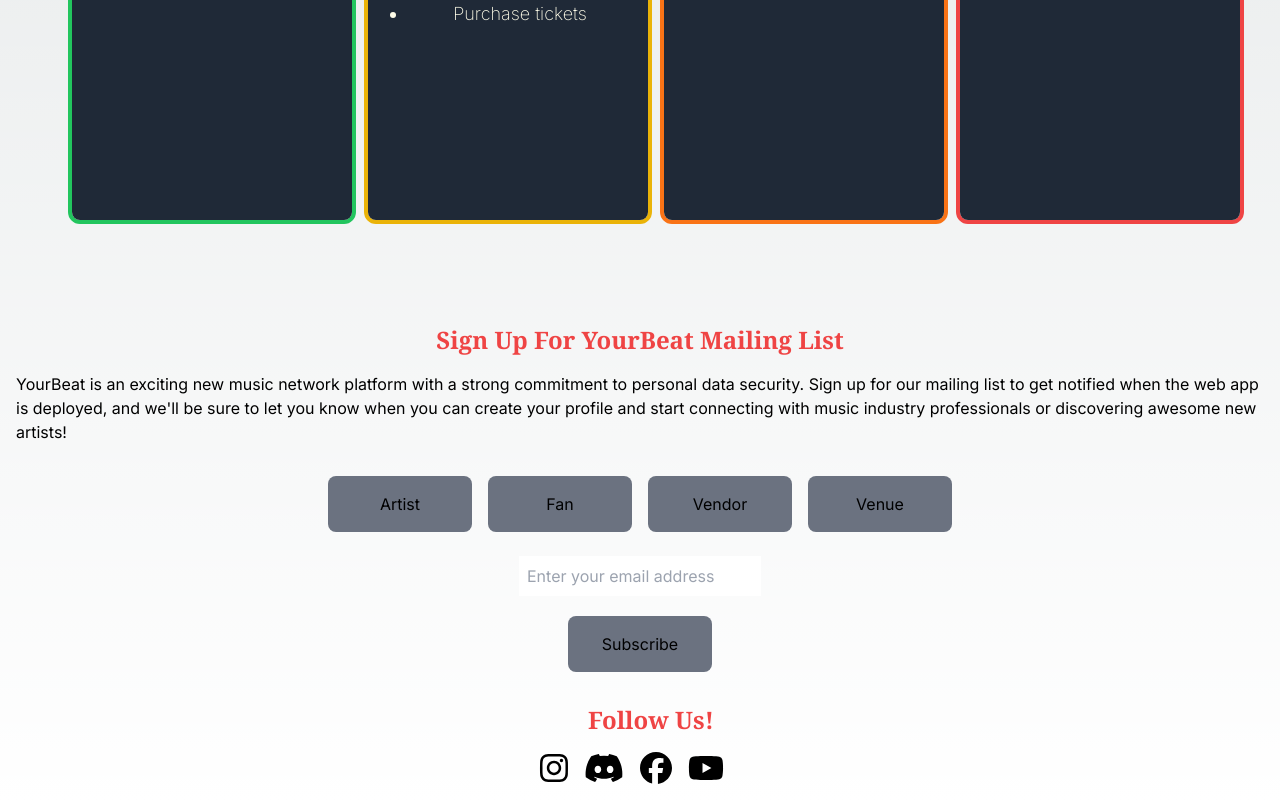
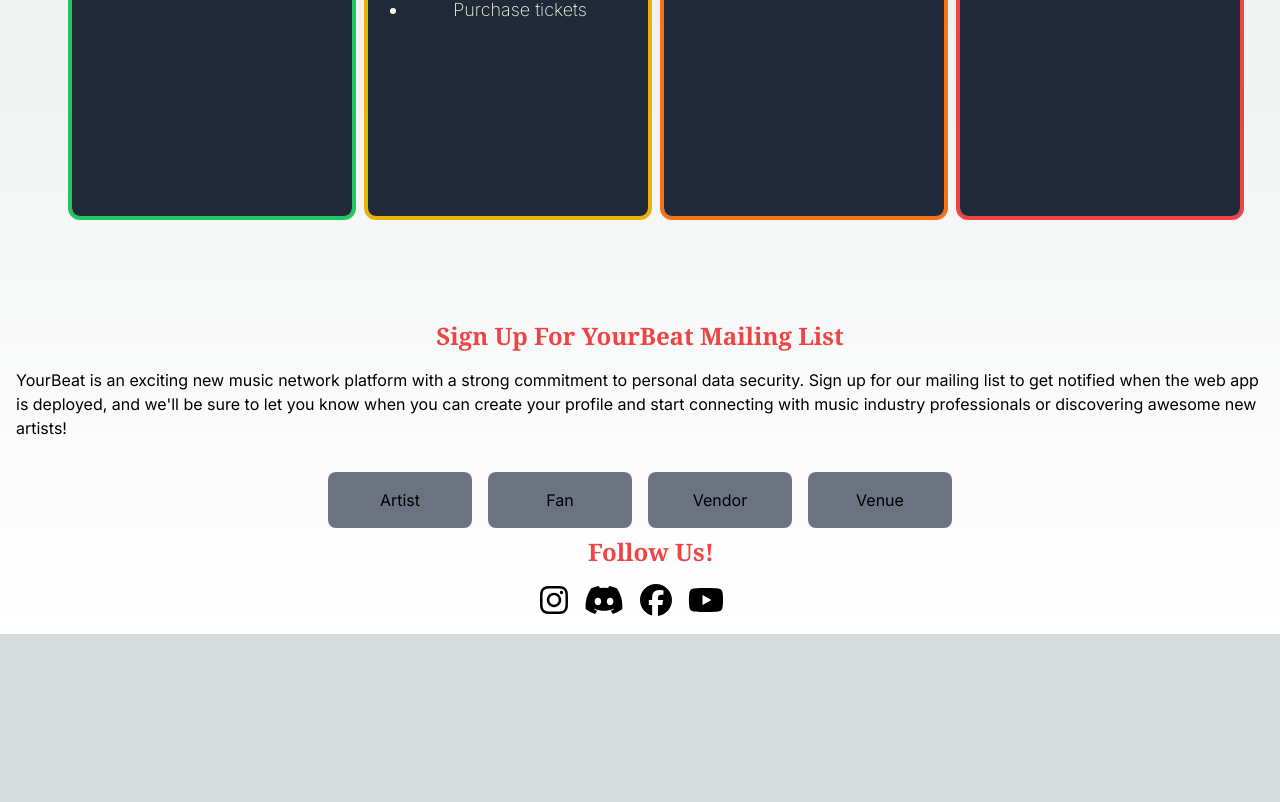
Before and after one commit to segvndo/YourBeat-TS, a Next.js app: page / in a window 1280 px wide. Shown: the part 1075-1877 px from the top of the page. After the commit the page ends 1709 px from the top, so only its background shows below. Built offline with nearby package versions, Linux system fonts and the light colour scheme.

Commit message:
Revise Mailing component via removing buttons and creating separate component to be rendered in Mailing component

```diff
--- /dev/null
+++ b/app/components/ClientButtons.tsx
@@ -0,0 +1,45 @@
+'use client';
+
+import React from 'react';
+import Buttons from '@/app/components/Button';
+
+type ClientButtonsProps = {
+  selectedRoles: string[];
+  handleRoleSelection: (role: string) => void;
+};
+
+const ClientButtons: React.FC<ClientButtonsProps> = ({ selectedRoles, handleRoleSelection }) => {
+  return (
+    <div className="flex flex-row justify-center">
+      <Buttons
+        variant={selectedRoles.includes('Artist') ? 'green' : 'gray'}
+        onClick={() => handleRoleSelection('Artist')}
+      >
+        Artist
+      </Buttons>
+
+      <Buttons
+        variant={selectedRoles.includes('Fan') ? 'green' : 'gray'}
+        onClick={() => handleRoleSelection('Fan')}
+      >
+        Fan
+      </Buttons>
+
+      <Buttons
+        variant={selectedRoles.includes('Vendor') ? 'green' : 'gray'}
+        onClick={() => handleRoleSelection('Vendor')}
+      >
+        Vendor
+      </Buttons>
+
+      <Buttons
+        variant={selectedRoles.includes('Venue') ? 'green' : 'gray'}
+        onClick={() => handleRoleSelection('Venue')}
+      >
+        Venue
+      </Buttons>
+    </div>
+  );
+};
+
+export default ClientButtons;
--- a/app/components/HomeHeading.tsx
+++ b/app/components/HomeHeading.tsx
@@ -7,10 +7,12 @@
 const HomeHeading: React.FC = () => {
   return (
     <div>
-      {/* <h1 className="text-4xl font-bold">Welcome to YourBeat!</h1> */}
-
-      <Image src={YBLogo} alt="YourBeat Logo" width={600} height={700} className="mt-4" />
-      <Image src={YBText} alt="YourBeat Text" width={600} height={700} className="mt-4" />
+      <div>
+        <Image src={YBLogo} alt="YourBeat Logo" width={600} height={700} className="mt-4" />
+      </div>
+      <div>
+        <Image src={YBText} alt="YourBeat Text" width={600} height={700} className="mt-4" />
+      </div>
 
     </div>
   );
--- /dev/null
+++ b/app/components/Subscribe.tsx
@@ -0,0 +1,53 @@
+'use client';
+import React, { useState } from 'react';
+import Buttons from '@/app/components/Button';
+
+type SubscribeFormProps = {
+  onSubmit: (email: string) => void;
+};
+
+const SubscribeForm: React.FC<SubscribeFormProps> = ({ onSubmit }) => {
+  const [email, setEmail] = useState<string>('');
+  const [isSubscribed, setIsSubscribed] = useState<boolean>(false);
+
+  const handleInputChange = (e: React.ChangeEvent<HTMLInputElement>) => {
+    setEmail(e.target.value);
+  };
+
+  const handleSubmit = (e: React.FormEvent) => {
+    e.preventDefault();
+    onSubmit(email);
+    setIsSubscribed(true);
+  };
+
+  return (
+    <div>
+      {isSubscribed ? (
+        <p className="flex justify-center items-center mt-3 pb-6">Welcome to YourBeat! Stay tuned for exciting updates and exclusive offers. Thanks for joining us!</p>
+        ) : (
+          <form onSubmit={handleSubmit}>
+          <label className="flex justify-center items-center">
+            <input
+              type="email"
+              value={email}
+              placeholder='Enter your email address'
+              onChange={handleInputChange}
+              required
+              className="h-10 mt-4 pl-2 text-black"
+              />
+          </label>
+
+          <div className="flex justify-center items-center mt-3 pb-6">
+            <Buttons
+              variant="darkgreen"
+              onClick={() => console.log('Button clicked')}>
+              Subscribe
+            </Buttons>
+          </div>
+        </form>
+      )}
+    </div>
+  );
+};
+
+export default SubscribeForm;
--- a/app/components/about.tsx
+++ b/app/components/about.tsx
@@ -1,7 +1,7 @@
 export default function About() {
   return (
       <div className="bg-black">
-        <div className="font-sans text-3xl text-red-500 font-semibold ">
+        <div className=" mt-14 font-sans text-3xl text-red-500 font-semibold ">
           About YourBeat
         </div>
 
--- a/app/components/inputSubscribe.tsx
+++ /dev/null
@@ -1,75 +0,0 @@
-'use client';
-import React, { ChangeEvent, CSSProperties } from 'react';
-import Buttons from '@/app/components/Button';
-
-type SubscribeProps = {
-  setEmail: React.Dispatch<React.SetStateAction<string>>;
-  handleSubscribe: () => Promise<void>;
-  className?: string;
-  style?: CSSProperties;
-};
-
-const Subscribe: React.FC<SubscribeProps> = ({ setEmail, handleSubscribe, className, style }) => {
-  const [buttonClicked, setButtonClicked] = React.useState(false);
-  const [error, setError] = React.useState<string | null>(null);
-  const [isHovered, setIsHovered] = React.useState(false);
-
-  const handleChange = (e: ChangeEvent<HTMLInputElement>) => {
-    const enteredEmail = e.target.value;
-
-    // Min and max length
-    if (enteredEmail.length < 10) {
-      setError('Please enter a valid email address');
-    } else if (enteredEmail.length <= 100) {
-      setEmail(enteredEmail);
-      setError(null); // Clear any previous errors
-    } else {
-      setError('Please enter a valid email address');
-    }
-  };
-
-  const handleButtonClick = async () => {
-    setButtonClicked(true);
-
-    // Display error message only if the email is less than 10 characters
-    if (error && error.includes('')) {
-      console.error(error);
-    } else {
-      await handleSubscribe();
-    }
-  };
-
-  return (
-    <div>
-      <div className="flex justify-center items-center">
-        <input
-          className="h-10 mt-4 pl-2 text-black"
-          type="text"
-          placeholder="Enter your email address"
-          onChange={handleChange}
-          maxLength={100}
-        />
-      </div>
-
-      {buttonClicked && error && (
-        <div className="text-red-500 text-sm text-center mt-2">{error}</div>
-      )}
-
-      <div className="flex justify-center items-center mt-3 pb-6">
-        <Buttons
-          variant={buttonClicked ? "darkGreen" : "darkGreen"}
-          onClick={handleButtonClick}
-        >
-
-          Subscribe
-        </Buttons>
-
-        <div>
-
-        </div>
-      </div>
-    </div>
-  );
-};
-
-export default Subscribe;
--- a/app/components/mailing.tsx
+++ b/app/components/mailing.tsx
@@ -1,33 +1,44 @@
 'use client';
-import React, { useState } from "react";
-import Buttons from "@/app/components/Button";
-import Subscribe from "@/app/components/InputSubscribe";
+import React, { useState } from 'react';
+import ClientButtons from '@/app/components/ClientButtons';
+import Subscribe from '@/app/components/Subscribe';
 
-const Mailing: React.FC = () => {
-  const [subscriptionComplete, setSubscriptionComplete] = useState(false);
-  const [email, setEmail] = useState("");
+type MailingProps = {};
 
+const Mailing: React.FC<MailingProps> = () => {
+  const [selectedRoles, setSelectedRoles] = useState<string[]>([]);
+  const [subscriptionComplete, setSubscriptionComplete] = useState<boolean>(false);
+  const [email, setEmail] = useState<string>('');
 
-  // Check if the email is not an empty string before initiating the subscription process. If the email is empty, it won't set subscriptionComplete to true
-  const handleSubscribe = async () => {
+  const handleRoleSelection = (role: string) => {
+    const updatedRoles = [...selectedRoles];
+
+    if (updatedRoles.includes(role)) {
+      const index = updatedRoles.indexOf(role);
+      updatedRoles.splice(index, 1);
+    } else {
+      updatedRoles.push(role);
+    }
+
+    setSelectedRoles(updatedRoles);
+
+    if (updatedRoles.length === 0) {
+      setEmail('');
+    }
+  };
+  const handleSubscribe = async (email: string) => {
     try {
-      if (email.trim() !== "") {
-        await subscribeUser(email);
+      if (selectedRoles.length > 0 && email.trim() !== '') {
+        // Your subscription logic here (if needed)
+        console.log(`Subscribed with email: ${email}`);
         setSubscriptionComplete(true);
+      } else {
+        console.error('Cannot subscribe without selecting roles and providing an email.');
       }
     } catch (error) {
-      console.error("Subscription failed:", error);
+      console.error('Subscription failed:', error);
     }
   };
-
-  const subscribeUser = async (userEmail: string) => {
-    return new Promise<void>((resolve) => {
-      setTimeout(() => {
-        console.log(`Subscribed ${userEmail} to the mailing list`);
-        resolve();
-      }, 1000);
-    })
-  }
 
   return (
     <footer>
@@ -35,54 +46,30 @@
         Sign Up For YourBeat Mailing List
       </div>
 
-      {subscriptionComplete && email ? (
-        <p className="flex justify-center items-center mt-3 pb-6">Welcome to YourBeat! Stay tuned for exciting updates and exclusive offers. Thanks for joining us!</p>
-      ) : (
-        <>
+      <div className="pb-6">
+        YourBeat is an exciting new music network platform with a strong commitment to personal data security. Sign up for our mailing list to get notified when the web app is deployed, and we'll be sure to let you know when you can create your profile and start connecting with music industry professionals or discovering awesome new artists!
+      </div>
 
-          <div className="pb-6">
-            YourBeat is an exciting new music network platform with a strong commitment to personal data security. Sign up for our mailing list to get notified when the web app is deployed, and we'll be sure to let you know when you can create your profile and start connecting with music industry professionals or discovering awesome new artists!
-          </div>
+      <div>
+        {!subscriptionComplete && (
+          <ClientButtons selectedRoles={selectedRoles} handleRoleSelection={handleRoleSelection} />
+        )}
+      </div>
 
+      <div>
+        {!subscriptionComplete && selectedRoles.length > 0 && (
+          <Subscribe onSubmit={handleSubscribe} />
+        )}
 
-          {/* onClick handlers for the buttons call handleSubscribe directly to ensure the subscription process is triggered only when a button is clicked */}
-          <div className="flex flex-row justify-center">
-            <Buttons
-              variant="green"
-              onClick={() => handleSubscribe()}
-            >Artist
-            </Buttons>
-
-            <Buttons
-              variant="green"
-              onClick={() => handleSubscribe()}
-            >Fan
-            </Buttons>
-
-            <Buttons
-              variant="green"
-              onClick={() => handleSubscribe()}
-            >Vendor
-            </Buttons>
-
-            <Buttons
-              variant="green"
-              onClick={() => handleSubscribe()}
-            >Venue
-            </Buttons>
-
-          </div>
-
-          <Subscribe
-            setEmail={setEmail}
-            handleSubscribe={handleSubscribe}
-          />
-        </>
-      )}
+        {subscriptionComplete && (
+          <p className="flex justify-center items-center mt-3 pb-6">
+            Welcome to YourBeat! Stay tuned for exciting updates and exclusive offers. Thanks for joining us!
+          </p>
+        )}
+      </div>
 
     </footer>
   );
 };
 
-
 export default Mailing;
--- a/app/page.tsx
+++ b/app/page.tsx
@@ -9,7 +9,6 @@
   return (
     <main className="flex flex-col items-center justify-center">
       <h1 className="font-bold text-6xl antialiased">
-        YourBeat
         <HomeHeading />
       </h1>
 
```
